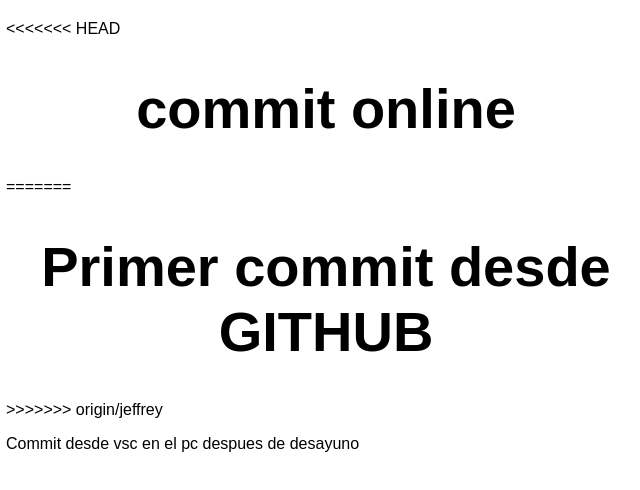
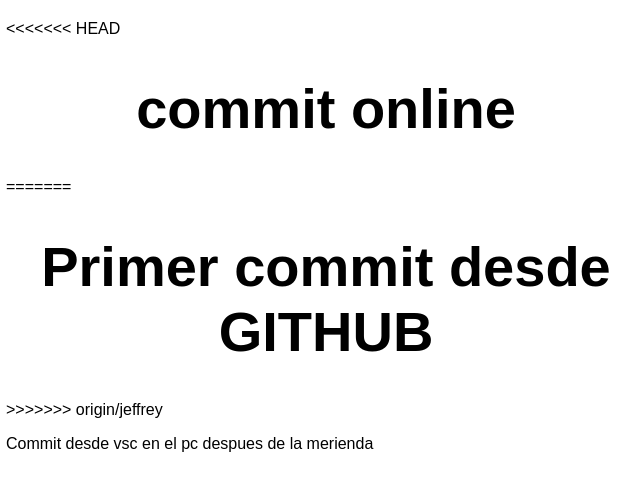
Before and after one commit to jbedoyapformacion/vanilla-basic-1, a website: page src/index.html in a window 1280 px wide. Shown: the full height of the page, 314-954 px from the left. Drawn offline with Linux system fonts and the light colour scheme.

Commit message:
merienda

```diff
--- a/src/index.html
+++ b/src/index.html
@@ -15,7 +15,7 @@
 =======
     <h1>Primer commit desde GITHUB</h1>
 >>>>>>> origin/jeffrey
-    <p>Commit desde vsc en el pc despues de desayuno</p>
+    <p>Commit desde vsc en el pc despues de la merienda</p>
 
   </main>
 </body>
```
